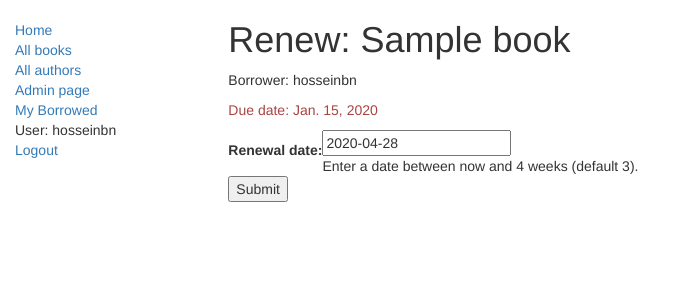
After one commit to hooosseinbn/locallibrary, a Django app: page /catalog/book/00000000-0000-0000-0000-000000000001/renew/ in a window 1280 px wide. The commit adds this page. Shown: the top 300 px of the page, without its empty margins (0-682 px from the left). Run offline with Django 3.2, Linux system fonts and the light colour scheme; a user stored in the database is signed in; data comes from the database, SQL or seed files in the repository; both versions use the stored data as it was after the commit; tables that the repository leaves empty hold one stand-in row (values such as "Sample post"); some libraries are stand-ins or nearby versions.

Commit message:
git track1

```diff
--- /dev/null
+++ b/catalog/forms.py
@@ -0,0 +1,22 @@
+from django import forms
+
+from django.core.exceptions import ValidationError
+from django.utils.translation import ugettext_lazy as _
+import datetime #for checking renewal date range.
+
+class RenewBookForm(forms.Form):
+    renewal_date = forms.DateField(help_text="Enter a date between now and 4 weeks (default 3).")
+
+    def clean_renewal_date(self):
+        data = self.cleaned_data['renewal_date']
+
+        #Check date is not in past.
+        if data < datetime.date.today():
+            raise ValidationError(_('Invalid date - renewal in past'))
+
+        #Check date is in range librarian allowed to change (+4 weeks).
+        if data > datetime.date.today() + datetime.timedelta(weeks=4):
+            raise ValidationError(_('Invalid date - renewal more than 4 weeks ahead'))
+
+        # Remember to always return the cleaned data.
+        return data
--- a/catalog/models.py
+++ b/catalog/models.py
@@ -1,6 +1,8 @@
 from django.db import models
 from django.urls import reverse #Used to generate URLs by reversing the URL patterns
 import uuid # Required for unique book instances
+from django.contrib.auth.models import User
+from datetime import date
 
 
 class Genre(models.Model):
@@ -69,6 +71,7 @@ class BookInstance(models.Model):
     )
 
     status = models.CharField(max_length=1, choices=LOAN_STATUS, blank=True, default='m', help_text='Book availability')
+    borrower = models.ForeignKey(User, on_delete=models.SET_NULL, null=True, blank=True)
 
     class Meta:
         ordering = ["due_back"]
@@ -79,6 +82,13 @@ class BookInstance(models.Model):
         String for representing the Model object
         """
         return '%s (%s)' % (self.id,self.book.title)
+
+    @property
+    def is_overdue(self):
+        if self.due_back and date.today() > self.due_back:
+           return True
+        return False
+
 
 class Author(models.Model):
     """
@@ -93,7 +103,7 @@ class Author(models.Model):
         """
         Returns the url to access a particular author instance.
         """
-        return reverse('catalog:author-detail', args=[str(self.id)])
+        return reverse('catalog:author_detail', args=[str(self.id)])
 
 
     def __str__(self):
--- a/catalog/templates/catalog/author_list.html
+++ b/catalog/templates/catalog/author_list.html
@@ -2,8 +2,8 @@
 
 {% block content %}
   {% for author in author_list%}
-    <h3>{{ author.last_name }}</h3>
-    <p> Author first name: {{author.first_name}}</p>
+    <h3><a href="{% url 'catalog:author_detail' author.id %}">{{ author.last_name }}</a></h3>
+    <p> Authors first name: {{ author.first_name }}</p>
     <p> date of birth: {{ author.date_of_birth }}</p>
     <p> date of death: {{ author.date_of.death }}</p>
     <hr>
--- a/catalog/templates/catalog/base_generic.html
+++ b/catalog/templates/catalog/base_generic.html
@@ -25,7 +25,14 @@
           <li><a href="{% url 'catalog:index' %}">Home</a></li>
           <li><a href="{% url 'catalog:books' %}">All books</a></li>
           <li><a href="{% url 'catalog:authors' %}">All authors</a></li>
-          <li><a href="/admin/"> admin page </a></li>
+          <li><a href="/admin/"> Admin page </a></li>
+          <li><a href="{% url 'catalog:my-borrowed' %}">My Borrowed</a></li>
+          {% if user.is_authenticated %}
+            <li>User: {{ user.get_username }}</li>
+            <li><a href="{% url 'logout'%}?next={{request.path}}">Logout</a></li>
+          {% else %}
+            <li><a href="{% url 'login'%}?next={{request.path}}">Login</a></li>
+          {% endif %}
       </ul>
      {% endblock %}
       </div>
--- /dev/null
+++ b/catalog/templates/catalog/book_renew_librarian.html
@@ -0,0 +1,16 @@
+{% extends "catalog/base_generic.html" %}
+{% block content %}
+
+    <h1>Renew: {{bookinst.book.title}}</h1>
+    <p>Borrower: {{bookinst.borrower}}</p>
+    <p{% if bookinst.is_overdue %} class="text-danger"{% endif %}>Due date: {{bookinst.due_back}}</p>
+
+    <form action="" method="post">
+        {% csrf_token %}
+        <table>
+        {{ form }}
+        </table>
+        <input type="submit" value="Submit" />
+    </form>
+
+{% endblock %}
--- a/catalog/urls.py
+++ b/catalog/urls.py
@@ -1,5 +1,6 @@
 from django.conf.urls import url
 from . import views
+
 app_name='catalog'
 
 urlpatterns = [
@@ -7,4 +8,10 @@ urlpatterns = [
     url(r'^books/$', views.BookListView.as_view(), name='books'),
     url(r'^book/(?P<pk>\d+)$', views.BookDetailView.as_view(), name='book-detail'),
     url(r'^authors/$', views.AuthorListView.as_view(), name='authors'),
+    url(r'^authors/(?P<pk>\d+)/$', views.AuthorDetailView.as_view(), name='author_detail'),
+    url(r'^mybooks/$', views.LoanedBooksByUserListView.as_view(), name='my-borrowed'),
+    url(r'^book/(?P<pk>[-\w]+)/renew/$', views.renew_book_librarian, name='renew-book-librarian'),
+    url(r'^author/create/$', views.AuthorCreate.as_view(), name='author_create'),
+    url(r'^author/(?P<pk>\d+)/update/$', views.AuthorUpdate.as_view(), name='author_update'),
+    url(r'^author/(?P<pk>\d+)/delete/$', views.AuthorDelete.as_view(), name='author_delete'),
 ]
--- a/catalog/views.py
+++ b/catalog/views.py
@@ -1,6 +1,15 @@
 from django.shortcuts import render
 from django.views import generic
+from django.contrib.auth.mixins import LoginRequiredMixin
+from django.contrib.auth.decorators import permission_required
+from django.shortcuts import get_object_or_404
+from django.http import HttpResponseRedirect
+from django.views import generic
+from django.urls import reverse_lazy
 
+import datetime
+
+from .forms import RenewBookForm
 from . import models
 
 
@@ -28,6 +37,64 @@ class AuthorListView(generic.ListView):
     model = models.Author
     template_name='catalog/author_list.html'
 
+class AuthorDetailView(generic.DetailView):
+    model = models.Author
+    template_name = 'catalog/author_detail.html'
+
+class LoanedBooksByUserListView(LoginRequiredMixin,generic.ListView):
+    """
+    Generic class-based view listing books on loan to current user.
+    """
+    model = models.BookInstance
+    template_name ='catalog/bookinstance_list_borrowed_user.html'
+    paginate_by = 10
+
+    def get_queryset(self):
+        return models.BookInstance.objects.filter(borrower=self.request.user).filter(status__exact='o').order_by('due_back')
+
+
+@permission_required('catalog.can_mark_returned')
+def renew_book_librarian(request, pk):
+    """
+    View function for renewing a specific BookInstance by librarian
+    """
+    book_inst=get_object_or_404(models.BookInstance, pk = pk)
+
+    # If this is a POST request then process the Form data
+    if request.method == 'POST':
+
+        # Create a form instance and populate it with data from the request (binding):
+        form = RenewBookForm(request.POST)
+
+        # Check if the form is valid:
+        if form.is_valid():
+            # process the data in form.cleaned_data as required (here we just write it to the model due_back field)
+            book_inst.due_back = form.cleaned_data['renewal_date']
+            book_inst.save()
+
+            # redirect to a new URL:
+            return HttpResponseRedirect(reverse('catalog:my-borrowed') )
+
+    # If this is a GET (or any other method) create the default form.
+    else:
+        proposed_renewal_date = datetime.date.today() + datetime.timedelta(weeks=3)
+        form = RenewBookForm(initial={'renewal_date': proposed_renewal_date,})
+
+    return render(request, 'catalog/book_renew_librarian.html', {'form': form, 'bookinst':book_inst})
+
+class AuthorCreate(generic.CreateView):
+    model = models.Author
+    fields = '__all__'
+    initial={'date_of_death':'05/01/2018',}
+
+class AuthorUpdate(generic.UpdateView):
+    model = models.Author
+    fields = ['first_name','last_name','date_of_birth','date_of_death']
+
+class AuthorDelete(generic.DeleteView):
+    model = models.Author
+    success_url = reverse_lazy('catalog:authors')
+
 #def index(request):
 #    """
 #    View function for home page of site.
--- a/locallibrary/settings.py
+++ b/locallibrary/settings.py
@@ -119,3 +119,4 @@ USE_TZ = True
 # https://docs.djangoproject.com/en/3.0/howto/static-files/
 
 STATIC_URL = '/static/'
+LOGIN_REDIRECT_URL = '/catalog/'
```
Also changed, not shown: catalog/admin.py (+4 -3 lines), catalog/templates/catalog/author_confirm_delete.html (added, +14 -0 lines), catalog/templates/catalog/author_detail.html (added, +7 -0 lines), catalog/templates/catalog/author_form.html (added, +13 -0 lines), catalog/templates/catalog/bookinstance_list_borrowed_user.html (added, +19 -0 lines), catalog/migrations/0002_bookinstance_borrower.py (added), db.sqlite3.
